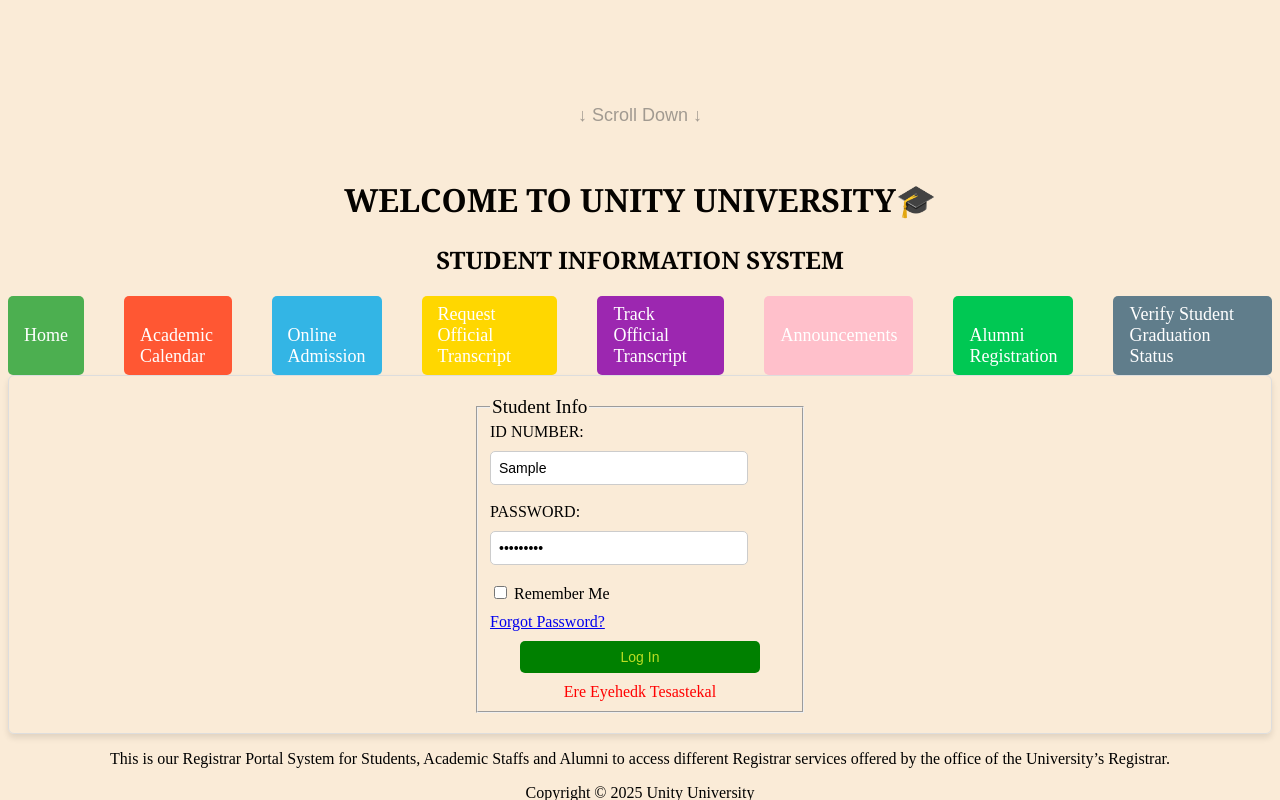
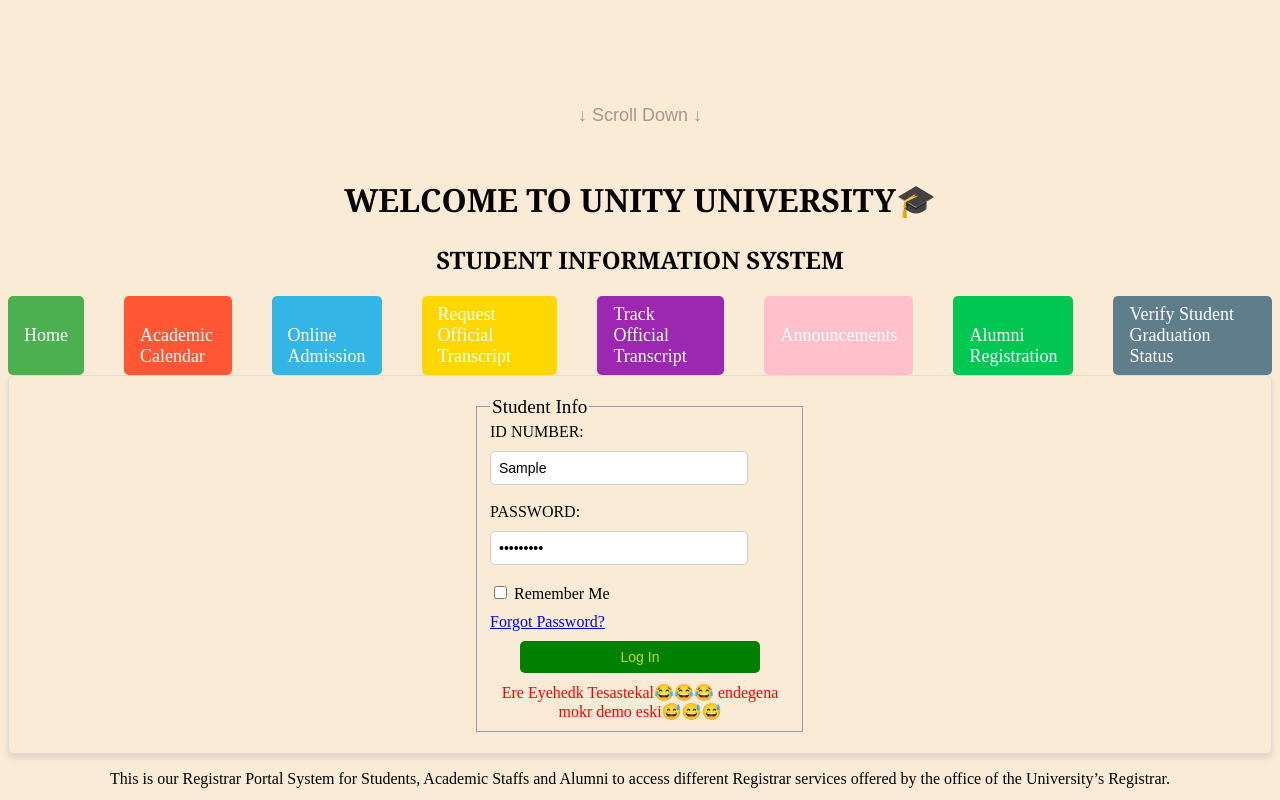
Before and after one commit to cdawit/david, a plain HTML site: page index.html in a window 1280 px wide. Both pictures are taken after typing "Sample", "Sample123" into the empty fields and a click on the button "Log In". Shown: the part 651-1451 px from the top of the page. Drawn offline with Linux system fonts and the light colour scheme.

Commit message:
Fix HTML structure and improve login error message

```diff
--- a/index.html
+++ b/index.html
@@ -79,7 +79,8 @@
 
 
             <button class="login"; type="submit">Log In</button>
-            <div id="errorMessage" class="error">Ere Eyehedk Tesastekal</div>
+            <div id="errorMessage" class="error">Ere Eyehedk Tesastekal😂😂😂
+            endegena mokr demo eski😅😅😅</div>
 
 
 
@@ -143,4 +144,5 @@
 
 
 </body>
+
 </html>
```
